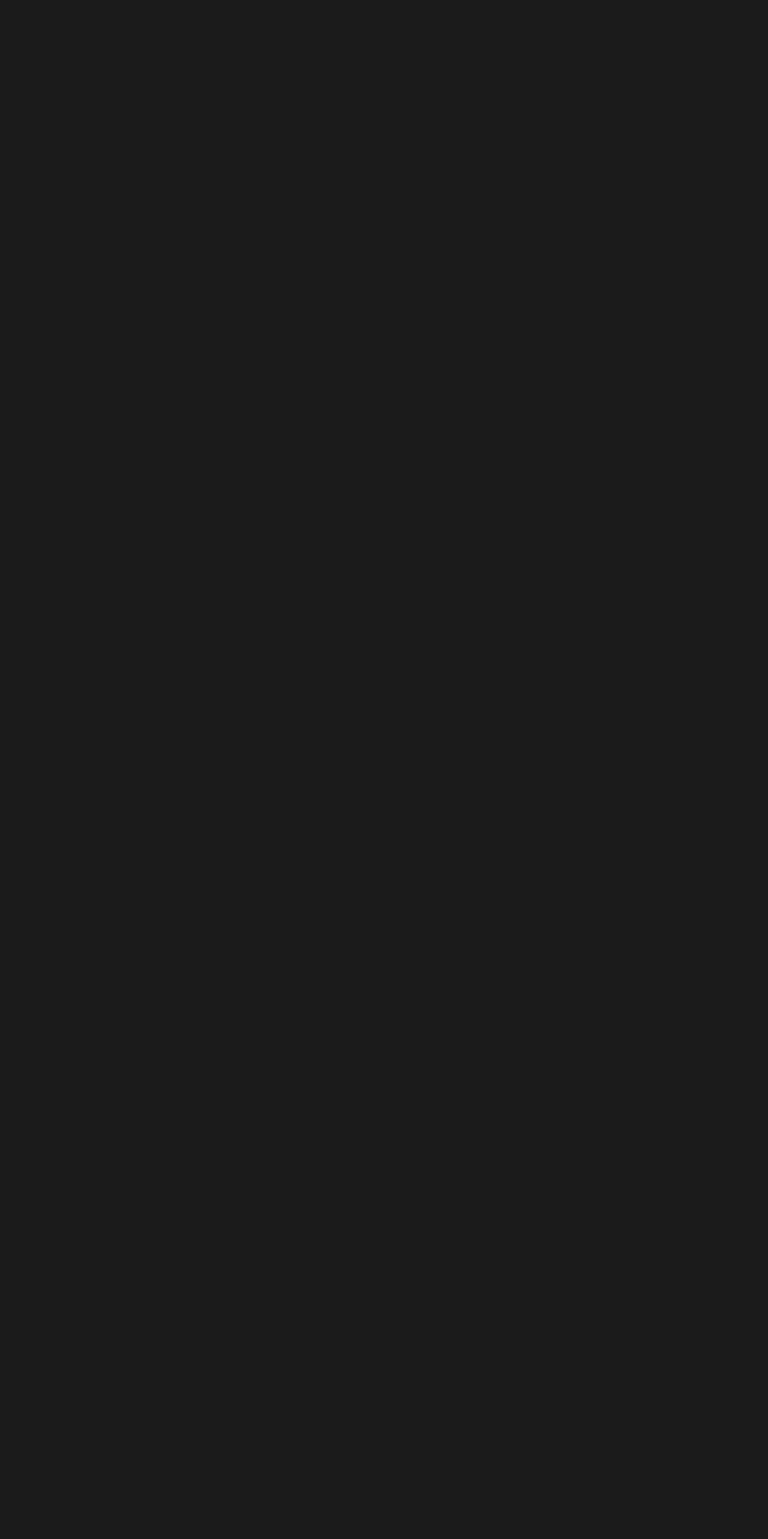
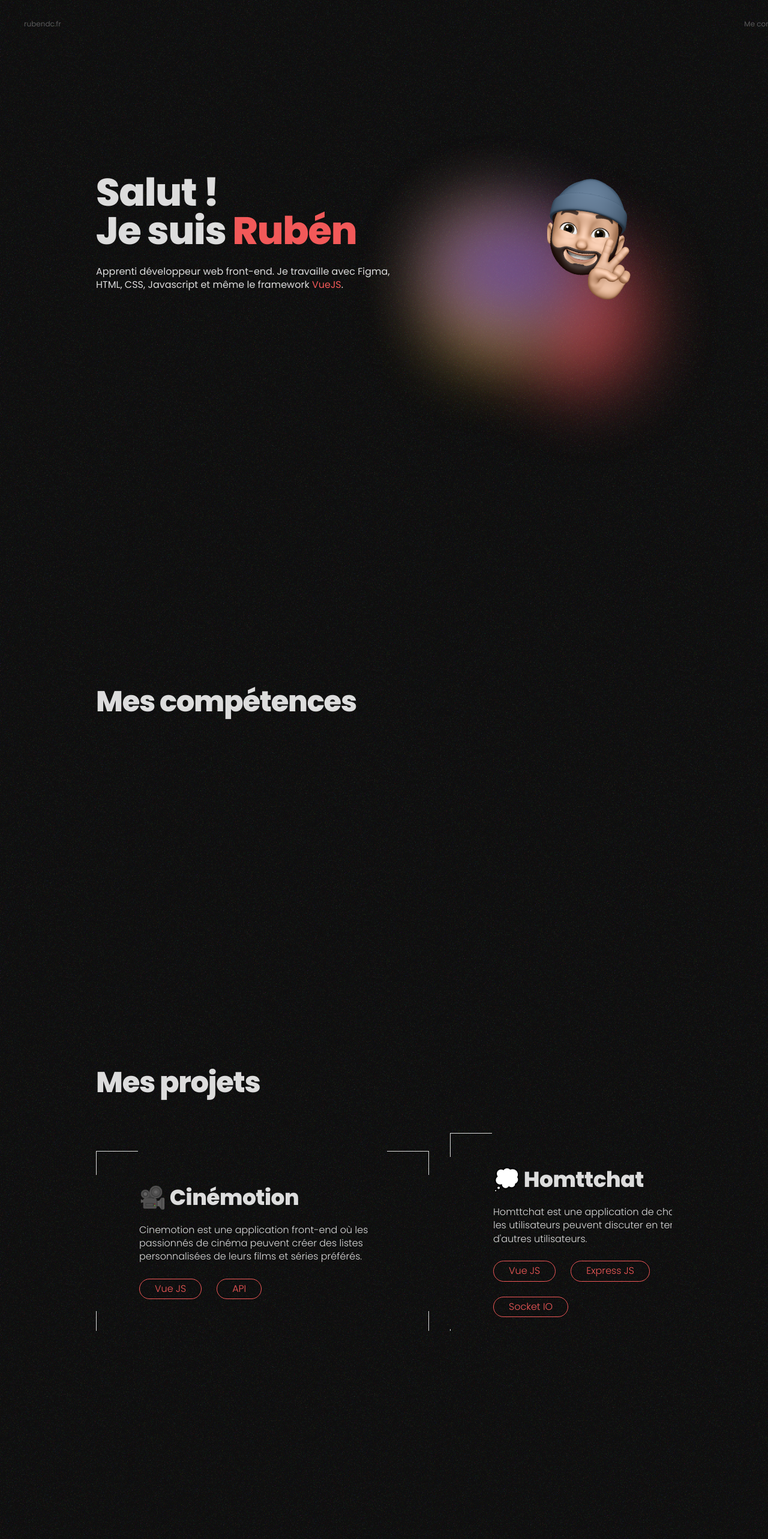
Before and after one commit to Ruben-DC/portfolio-v2, a Vue app: page / in a window 1280 px wide. Shown: the top 2566 px of the page at 60% size. Before the commit the page ends 800 px from the top, so only its background shows below. Built offline with nearby package versions, Linux system fonts and the light colour scheme.

Commit message:
Add components, update styles and structure of App.vue

```diff
--- a/src/App.vue
+++ b/src/App.vue
@@ -1,5 +1,365 @@
-<script setup></script>
+<script setup>
+	import ProjectCard from "@/components/ProjectCard.vue";
+	import TechnoPill from "@/components/TechnoPill.vue";
+	import ContactButton from "@/components/ContactButton.vue";
 
-<template></template>
+	const githubIcon = "/src/assets/icons/github.svg";
+	const linkedinIcon = "/src/assets/icons/linkedin.svg";
+	const mailIcon = "/src/assets/icons/email.svg";
+</script>
 
-<style scoped></style>
+<template>
+	<header>
+		<a href="#home"><p>rubendc.fr</p></a>
+
+		<a href="mailto:contact@rubendc.fr"><p>Me contacter</p></a>
+	</header>
+
+	<main>
+		<section id="home">
+			<div class="presentation">
+				<h1>
+					Salut ! <br />
+					Je suis <span class="accent">Rubén</span>
+				</h1>
+
+				<p>
+					Apprenti développeur web front-end. Je travaille avec Figma,
+					HTML, CSS, Javascript et même le framework
+					<span class="accent">VueJS</span>.
+				</p>
+
+				<div class="action-buttons"></div>
+			</div>
+
+			<div class="decoration">
+				<div class="blob-container">
+					<div class="first blob"></div>
+					<div class="second blob"></div>
+					<div class="third blob"></div>
+				</div>
+
+				<img src="./assets/img/memoji.png" alt="Rubén" id="me" />
+			</div>
+		</section>
+
+		<section id="competences">
+			<h2>Mes compétences</h2>
+		</section>
+
+		<section id="projects">
+			<h2>Mes projets</h2>
+
+			<div class="carousel">
+				<ProjectCard>
+					<template #title> 🎥 Cinémotion </template>
+
+					<template #description>
+						Cinemotion est une application front-end où les
+						passionnés de cinéma peuvent créer des listes
+						personnalisées de leurs films et séries préférés.
+					</template>
+
+					<template #technos>
+						<TechnoPill>Vue JS</TechnoPill>
+						<TechnoPill>API</TechnoPill>
+					</template>
+				</ProjectCard>
+
+				<ProjectCard>
+					<template #title> 💭 Homttchat </template>
+
+					<template #description>
+						Homttchat est une application de chat en ligne où les
+						utilisateurs peuvent discuter en temps réel avec
+						d'autres utilisateurs.
+					</template>
+
+					<template #technos>
+						<TechnoPill>Vue JS</TechnoPill>
+						<TechnoPill>Express JS</TechnoPill>
+						<TechnoPill>Socket IO</TechnoPill>
+					</template>
+				</ProjectCard>
+			</div>
+		</section>
+
+		<section id="contact">
+			<h2>Me contacter</h2>
+
+			<div class="contact-buttons">
+				<ContactButton :icon="mailIcon" url="mailto:contact@rudendc.fr">
+					contact@rubenc.fr
+				</ContactButton>
+
+				<ContactButton
+					:icon="githubIcon"
+					url="https://github.com/Ruben-DC"
+					target="_blank"
+				>
+					github.com/Ruben-DC
+				</ContactButton>
+
+				<ContactButton
+					:icon="linkedinIcon"
+					url="https://www.linkedin.com/in/rub%C3%A9n-de-carvalho-327a5b278"
+					target="_blank"
+				>
+					linkedin.com/in/Ruben-DC
+				</ContactButton>
+			</div>
+		</section>
+	</main>
+
+	<footer>
+		<a href="#home">
+			<p>Rubén De Carvalho</p>
+		</a>
+
+		<div class="details">
+			<p>Créé avec VueJS</p>
+
+			<p>Designé avec Figma</p>
+		</div>
+	</footer>
+</template>
+
+<style lang="scss" scoped>
+	@use "@/assets/styles/variables.scss" as v;
+
+	header {
+		position: fixed;
+		top: 0;
+		left: 0;
+
+		display: flex;
+		flex-direction: row;
+		justify-content: space-between;
+		align-items: center;
+
+		width: 100%;
+		height: 80px;
+
+		padding: 0 40px;
+
+		p {
+			font-size: 12px;
+			color: v.$text-color-secondary;
+			transition: all 0.2s ease-in-out;
+
+			&:hover {
+				color: v.$text-color;
+			}
+		}
+	}
+
+	section {
+		display: flex;
+		flex-direction: column;
+		justify-content: center;
+
+		width: 100%;
+
+		h2 {
+			margin-bottom: 60px;
+		}
+	}
+
+	#home {
+		position: relative;
+		flex-direction: row;
+		justify-content: space-between;
+		align-items: center;
+
+		.presentation {
+			z-index: 1000;
+			position: absolute;
+
+			display: flex;
+			flex-direction: column;
+			gap: 25px;
+			max-width: 500px;
+			width: 100%;
+		}
+
+		.decoration {
+			position: absolute;
+			top: 0;
+			right: 0;
+
+			display: flex;
+			flex-direction: column;
+			justify-content: center;
+			align-items: center;
+
+			max-width: 500px;
+			width: 100%;
+			height: 100%;
+
+			.blob-container {
+				top: 50%;
+				right: 0;
+				transform: translateY(-50%);
+
+				.first {
+					top: 300px;
+					height: 250px;
+
+					animation: first 8s infinite linear;
+				}
+
+				.second {
+					top: 200px;
+					left: 100px;
+
+					animation: second 8s infinite ease;
+				}
+				.third {
+					opacity: 0.8;
+
+					top: 80px;
+					right: -20px;
+
+					animation: second 8s infinite ease;
+				}
+			}
+
+			#me {
+				position: absolute;
+				right: 0;
+
+				width: 250px;
+
+				transform: rotate(10deg);
+				@include v.mouse-leave-transition;
+
+				&:hover {
+					transform: rotate(-2deg) scale(1.05);
+					@include v.mouse-enter-transition;
+				}
+			}
+		}
+	}
+
+	#projects {
+		.carousel {
+			display: grid;
+			grid-auto-flow: column;
+			grid-auto-columns: 555px;
+			align-items: center;
+			gap: 35px;
+
+			height: 330px;
+
+			overflow-x: scroll;
+			overflow-y: hidden;
+
+			@media screen and (max-width: v.$breakpoint-mobile) {
+				display: flex;
+				height: auto;
+			}
+		}
+	}
+
+	#contact {
+		.contact-buttons {
+			display: flex;
+			flex-direction: row;
+
+			column-gap: 150px;
+			row-gap: 45px;
+
+			align-items: center;
+			flex-wrap: wrap;
+
+			// @media screen and (max-width: v.$breakpoint-tablet) {
+			// 	flex-direction: column;
+			// 	column-gap: normal;
+			// 	align-items: flex-start;
+			// 	justify-content: center;
+			// }
+		}
+
+		.contact-button {
+			margin-right: 20px;
+			// @media screen and (max-width: v.$breakpoint-mobile) {
+			// 	margin-right: 0;
+			// }
+		}
+	}
+
+	footer {
+		display: flex;
+		flex-direction: row;
+		justify-content: space-between;
+		align-items: center;
+
+		width: 100%;
+		height: 80px;
+		border-top: 1px solid v.$text-color-secondary;
+
+		padding: 0 10px;
+
+		p {
+			font-size: 12px;
+			color: v.$text-color-secondary;
+			transition: all 0.2s ease-in-out;
+			text-wrap: wrap;
+			text-overflow: ellipsis;
+
+			&:hover {
+				color: v.$text-color;
+			}
+		}
+
+		.details {
+			display: flex;
+			flex-direction: row;
+			gap: 20px;
+			user-select: none;
+
+			p:hover {
+				color: v.$accent-color;
+			}
+		}
+	}
+
+	@media screen and (max-width: v.$breakpoint-tablet) {
+		#home {
+			flex-direction: column;
+			justify-content: center;
+			align-items: center;
+
+			.decoration {
+				height: 50%;
+
+				#me {
+					order: -1;
+
+					bottom: 10%;
+					width: 200px;
+				}
+			}
+		}
+
+		// #projects {
+		// 	.carousel {
+		// 		padding-bottom: 5px;
+		// 	}
+		// }
+	}
+
+	@media screen and (max-width: v.$breakpoint-mobile) {
+		#home {
+			.blob-container {
+				display: none;
+			}
+		}
+
+		#projects {
+			.carousel {
+				padding-bottom: 5px;
+			}
+		}
+	}
+</style>
```
